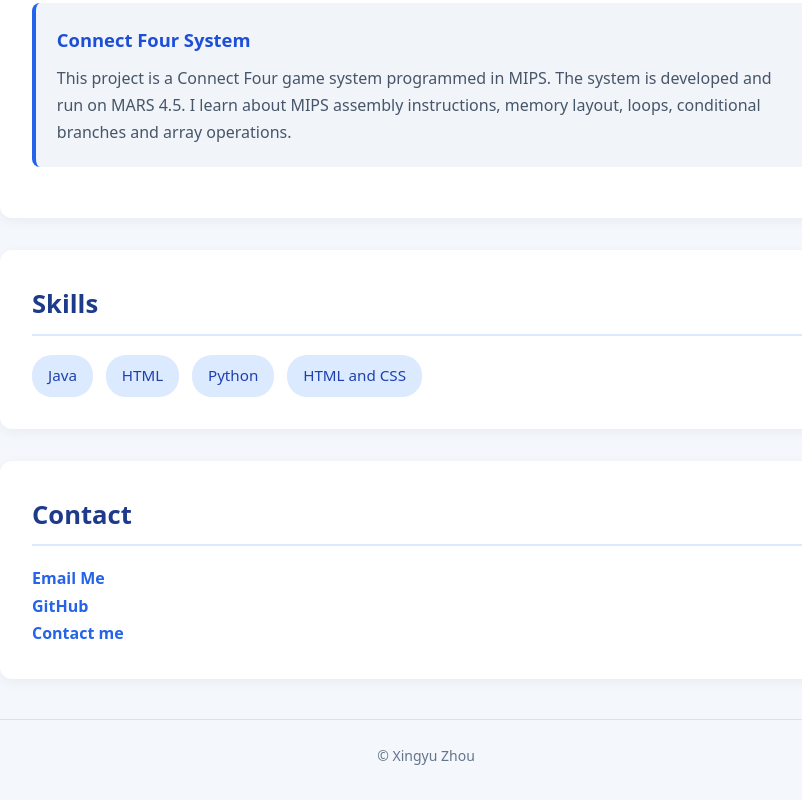
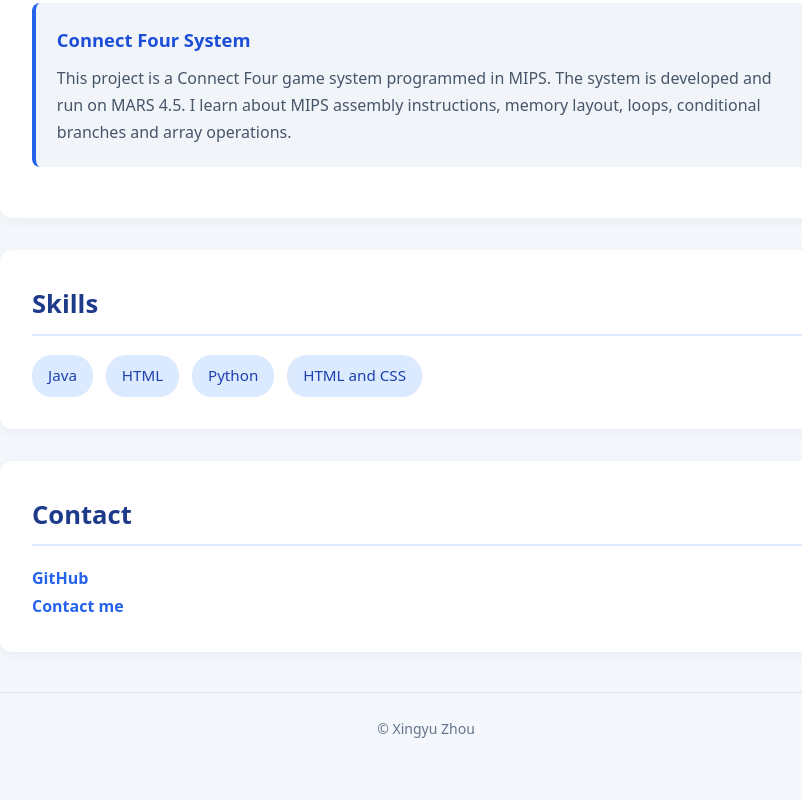
Before and after one commit to zxyvvv2005-lang/portfolio, a plain HTML site: page index.html in a window 1280 px wide. Shown: the part 700-1500 px from the top of the page, without its empty margins (214-1016 px from the left). After the commit the page ends 1473 px from the top, so only its background shows below. Drawn offline with Linux system fonts and the light colour scheme.

Commit message:
Fix contact section HTML

```diff
--- a/index.html
+++ b/index.html
@@ -68,13 +68,14 @@
 
     <section id="contact">
       <h2>Contact</h2>
-     <p>
-        <a href="mailto:XIZ528pitt.edu">Email Me</a>
-      </p>
-      <p>
-        <a href="https://github.com/" target="_blank"
-           rel="noopener noreferrer">GitHub</a>
-      <p><a href="#">Contact me</a></p>
+   <p>
+    <a href="https://github.com/" target="_blank"
+       rel="noopener noreferrer">GitHub</a>
+</p>
+
+<p>
+    <a href="mailto:XIZ528@pitt.edu">Contact me</a>
+</p>
     </section>
 
   </main>
```
